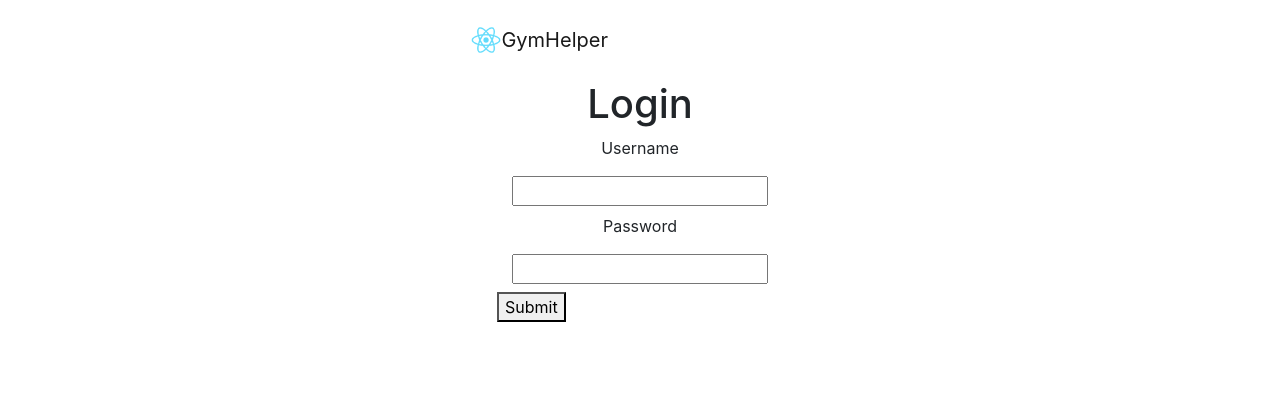
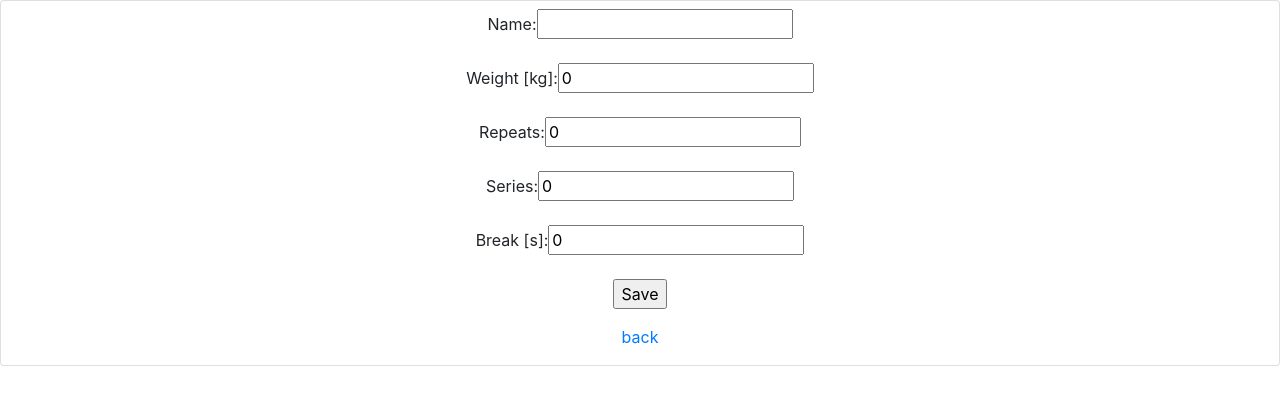
Before and after one commit to lwg1103/gym-helper-front, a React (Create React App) app: page /exercise/1 in a window 1280 px wide. Shown: the top 404 px of the page. Built offline with nearby package versions, Linux system fonts and the light colour scheme; no server answers.

Commit message:
exercise edit form

```diff
--- a/src/API/Exercise.tsx
+++ b/src/API/Exercise.tsx
@@ -1,4 +1,5 @@
 type Exercise = {
+    id: number,
     name: string,
     weight: number,
     repeats: number,
--- a/src/App.tsx
+++ b/src/App.tsx
@@ -1,11 +1,23 @@
 import './App.css';
-import Home from './Component/Home'
+import Home from './Component/Home';
+import {
+  Switch,
+  Route
+} from "react-router-dom";
+import ExerciseEdit from './Component/ExerciseEdit';
 
 function App() {
 
   return (
     <div className="App">
-      <Home></Home>
+      <Switch>
+        <Route exact path="/">
+          <Home/>
+        </Route>
+        <Route path="/exercise/:id">
+          <ExerciseEdit id={1}/>
+        </Route>
+      </Switch>
     </div>
   );
 }
--- a/src/Component/Exercise.tsx
+++ b/src/Component/Exercise.tsx
@@ -1,8 +1,10 @@
 import React from 'react';
 import Card from 'react-bootstrap/Card'
 import Accordion from 'react-bootstrap/Accordion';
+import { Link } from 'react-router-dom';
 
 type ExerciseProps = {
+    id: number,
     name: string,
     weight: number,
     repeats: number,
@@ -27,6 +29,7 @@ class Exercise extends React.Component<ExerciseProps> {
                 <p>Series: {this.props.series}</p>
                 <p>Break: {this.props.breakTime} s</p>
               </Accordion>
+              <Link to={"/exercise/" + this.props.id}>edit</Link>
             </Card.Body>
           </Accordion.Collapse>
         </Card>
--- /dev/null
+++ b/src/Component/ExerciseEdit.tsx
@@ -0,0 +1,156 @@
+import React from 'react';
+import { default as ExerciseAPIType } from './../API/Exercise'
+import Card from 'react-bootstrap/Card'
+import { connect } from 'react-redux';
+import { Link } from 'react-router-dom';
+
+const mapStateToProps = (state: any) => ({ token: state.token });
+
+type ExerciseProps = {
+    id: number,
+    token: StringConstructor
+}
+
+type ExerciseState = {
+    exercise: ExerciseAPIType
+}
+
+class ExerciseEdit extends React.Component<ExerciseProps, ExerciseState> {
+    constructor(props: ExerciseProps) {
+        super(props);
+
+        this.state = {
+            exercise: {
+                id: 0,
+                name: "",
+                weight: 0,
+                repeats: 0,
+                series: 0,
+                breakTime: 0
+            }
+        }
+    }
+
+    componentDidMount = () => {
+        const requestMetadata = {
+            method: 'GET',
+            headers: {
+                'Content-Type': 'application/json',
+                'Authorization': 'Bearer ' + this.props.token
+            }
+        };
+
+        fetch(process.env.REACT_APP_API_SERVICE + "/exercise/" + this.props.id, requestMetadata)
+            .then(res => res.json())
+            .then(
+                (result) => {
+                    this.setState({
+                        exercise: result
+                    });
+                },
+                (error) => {
+                    console.log(error)
+                }
+            )
+    }
+
+    handleInputChange = (event: any) => {
+        const target = event.target;
+        const value = target.type === 'checkbox' ? target.checked : target.value;
+        const name = target.name;
+
+        this.setState(prevState => {
+            let exercise = Object.assign({}, prevState.exercise);  // creating copy of state variable
+
+            switch (name) {
+                case 'name':
+                    exercise.name = value;
+                    break;
+                case 'weight':
+                    exercise.weight = value;
+                    break;
+                case 'repeats':
+                    exercise.repeats = value;
+                    break;
+                case 'series':
+                    exercise.series = value;
+                    break;
+                case 'breakTime':
+                    exercise.breakTime = value;
+                    break;
+            }
+
+            return { exercise };                                 // return new state object
+        });
+    }
+
+    handleSubmit = (event: any) => {
+        event.preventDefault();
+
+        const requestMetadata = {
+            method: 'PUT',
+            headers: {
+                'Content-Type': 'application/json',
+                'Authorization': 'Bearer ' + this.props.token
+            },
+            body: JSON.stringify(this.state.exercise)
+        };
+
+        console.log(requestMetadata);
+
+        fetch(process.env.REACT_APP_API_SERVICE + "/exercise/" + this.props.id, requestMetadata)
+            .then(
+                (result) => {
+                    alert('Updated!')
+                },
+                (error) => {
+                    alert(error)
+                });
+    }
+
+    render() {
+        return (
+            <Card>
+                <h1>{this.state.exercise.name}</h1>
+                <form onSubmit={this.handleSubmit}>
+                    <p>
+                        <label>
+                            Name:
+                            <input type="text" name="name" value={this.state.exercise.name} onChange={this.handleInputChange} />
+                        </label>
+                    </p>
+                    <p>
+                        <label>
+                            Weight [kg]:
+                            <input type="text" name="weight" value={this.state.exercise.weight} onChange={this.handleInputChange} />
+                        </label>
+                    </p>
+                    <p>
+                        <label>
+                            Repeats:
+                            <input type="text" name="repeats" value={this.state.exercise.repeats} onChange={this.handleInputChange} />
+                        </label>
+                    </p>
+                    <p>
+                        <label>
+                            Series:
+                            <input type="text" name="series" value={this.state.exercise.series} onChange={this.handleInputChange} />
+                        </label>
+                    </p>
+                    <p>
+                        <label>
+                            Break [s]:
+                            <input type="text" name="breakTime" value={this.state.exercise.breakTime} onChange={this.handleInputChange} />
+                        </label>
+                    </p>
+                    <p>
+                        <input type="submit" value="Save" />
+                    </p>
+                </form>
+                <p><Link to={"/"}>back</Link></p>
+            </Card>
+        );
+    }
+}
+
+export default connect(mapStateToProps)(ExerciseEdit);
--- a/src/Component/Login/Login.tsx
+++ b/src/Component/Login/Login.tsx
@@ -2,7 +2,7 @@ import React, {Component} from 'react';
 import { Container, Row, Col } from 'react-bootstrap';
 import './Login.css';
 import Store from '../../store/Store';
-import { setToken, clearToken } from '../../store/Actions';
+import { setToken } from '../../store/Actions';
 import Cookies from 'universal-cookie';
 
 type LoginProps = {}
@@ -22,7 +22,8 @@ export default class Login extends Component<LoginProps, LoginState> {
         }
       }
 
-    login = () => {
+    login = (event: any) => {
+        event.preventDefault();
         const url = process.env.REACT_APP_API_SERVICE + "/authenticate";
         const postBody = {
             username: this.state.username,
@@ -40,7 +41,7 @@ export default class Login extends Component<LoginProps, LoginState> {
         fetch(url, requestMetadata)
             .then(res => res.json())
             .then(result => {
-                if (result.status == 403) {
+                if (result.status === 403) {
                     alert("Wrong credentials");
                 } else if (result.jwtToken) {
                     this.updateApiKey(result.jwtToken);
--- a/src/Component/Training.tsx
+++ b/src/Component/Training.tsx
@@ -30,7 +30,7 @@ class Training extends React.Component<TrainingProps> {
 
     renderExercises() {
       return  this.props.training.exercises.map((element, i) => {
-          return (<Exercise name={element.name} breakTime={element.breakTime} repeats={element.repeats} series={element.series} weight={element.weight}></Exercise>)
+          return (<Exercise id={element.id} name={element.name} breakTime={element.breakTime} repeats={element.repeats} series={element.series} weight={element.weight}></Exercise>)
        })
      }
   }
--- a/src/index.tsx
+++ b/src/index.tsx
@@ -4,7 +4,9 @@ import './index.css';
 import App from './App';
 import reportWebVitals from './reportWebVitals';
 import 'bootstrap/dist/css/bootstrap.min.css';
-import { HashRouter as Router } from 'react-router-dom';
+import {
+  BrowserRouter as Router,
+} from "react-router-dom";
 import { Provider } from 'react-redux'
 import Store from './store/Store'
 
```
